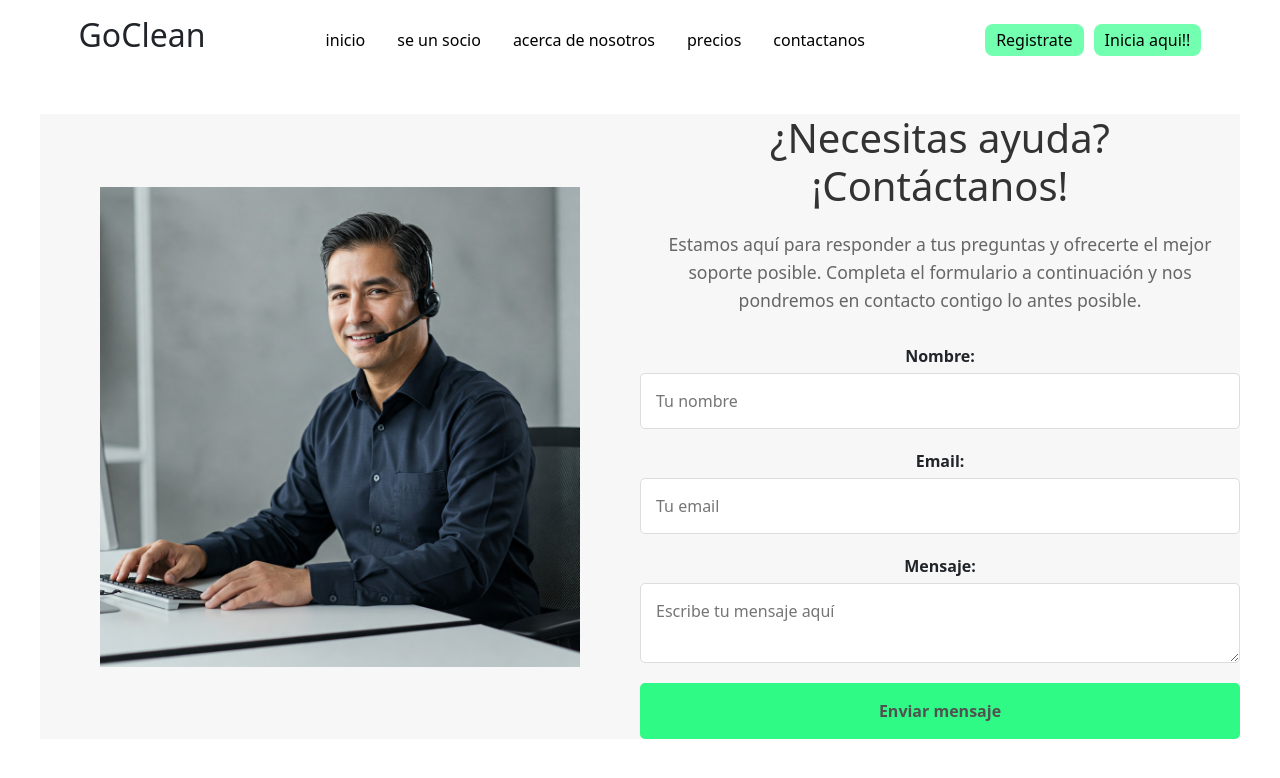
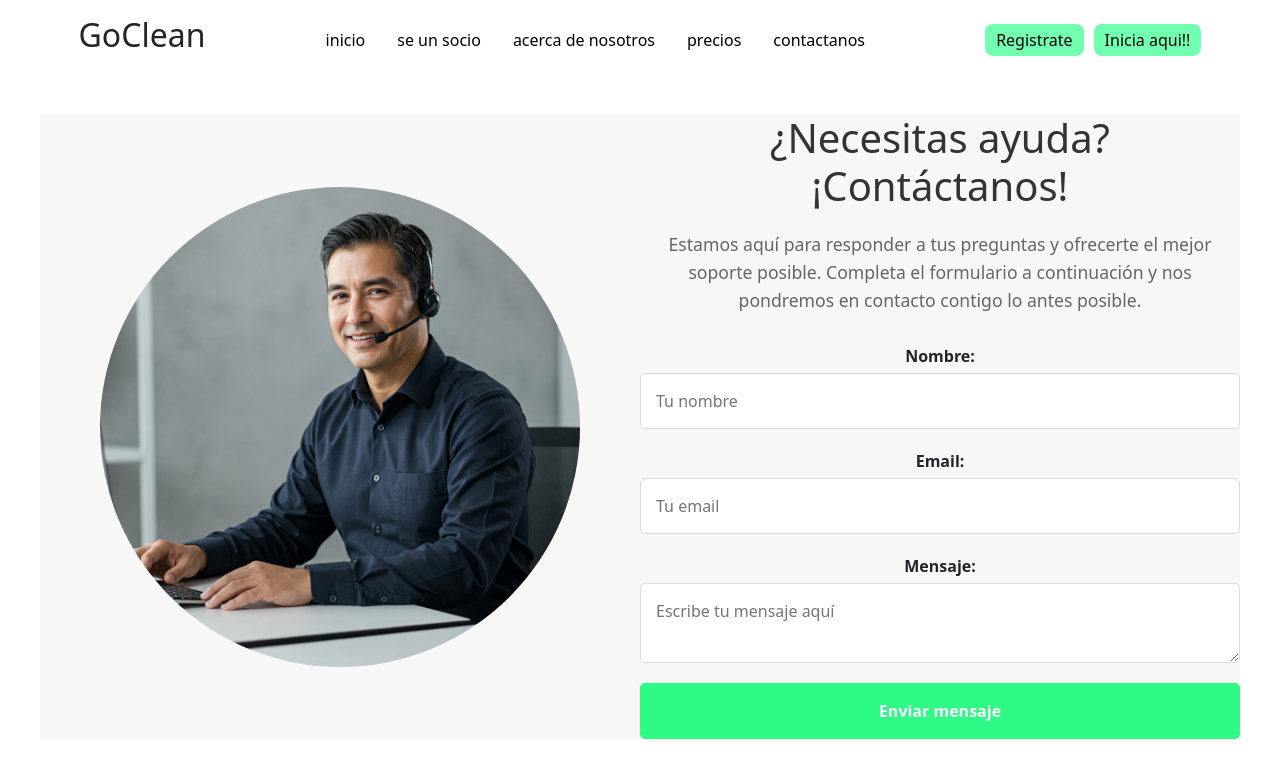
Before and after one commit to tonguiino/GoClean, a React (Vite) app: page /contactanos in a window 1280 px wide. Shown: the top 778 px of the page. Built offline with nearby package versions, Linux system fonts and the light colour scheme.

Commit message:
update Contactanos styles with border radius and background color adjustments

```diff
--- a/src/components/contactanos/Contactanos.scss
+++ b/src/components/contactanos/Contactanos.scss
@@ -16,6 +16,7 @@
             img {
                 max-width: 80%;
                 height: auto;
+                border-radius: 50%;
             }
         }
 
@@ -54,6 +55,7 @@
                         border: 1px solid #ddd;
                         border-radius: 5px;
                         font-size: 1em;
+                        background-color: white;
                     }
 
                     textarea {
@@ -65,7 +67,7 @@
                     display: inline-block;
                     padding: 15px 30px;
                     background-color: #2efa85;
-                    color: #525151;
+                    color: white;
                     text-decoration: none;
                     border-radius: 5px;
                     font-weight: bold;
```
